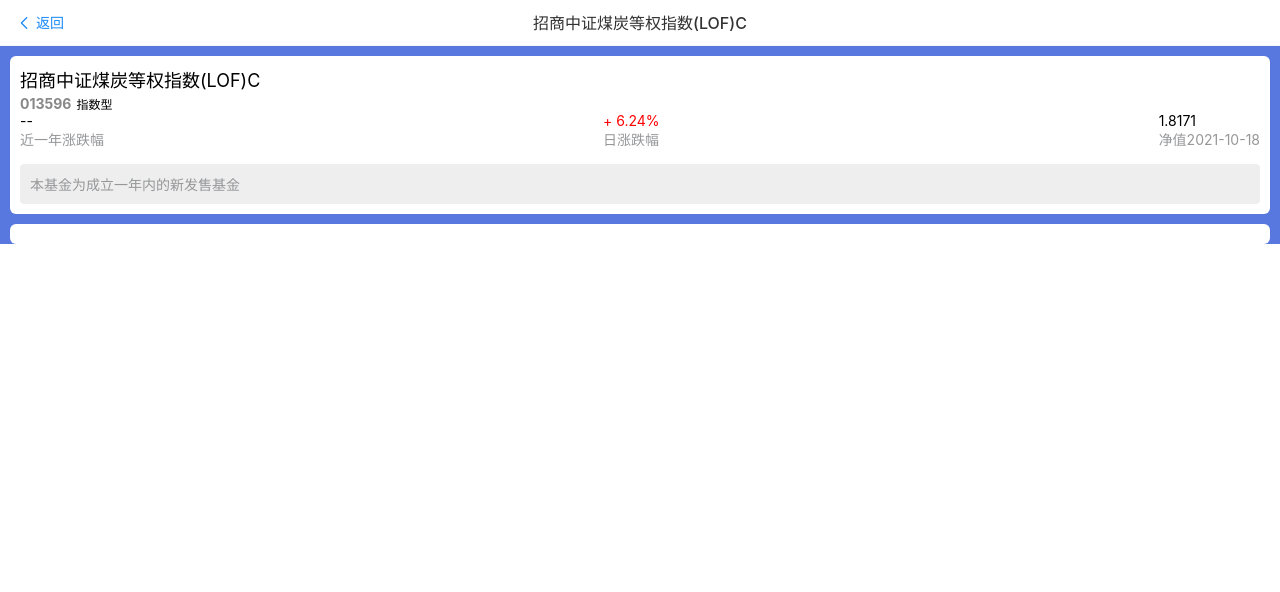
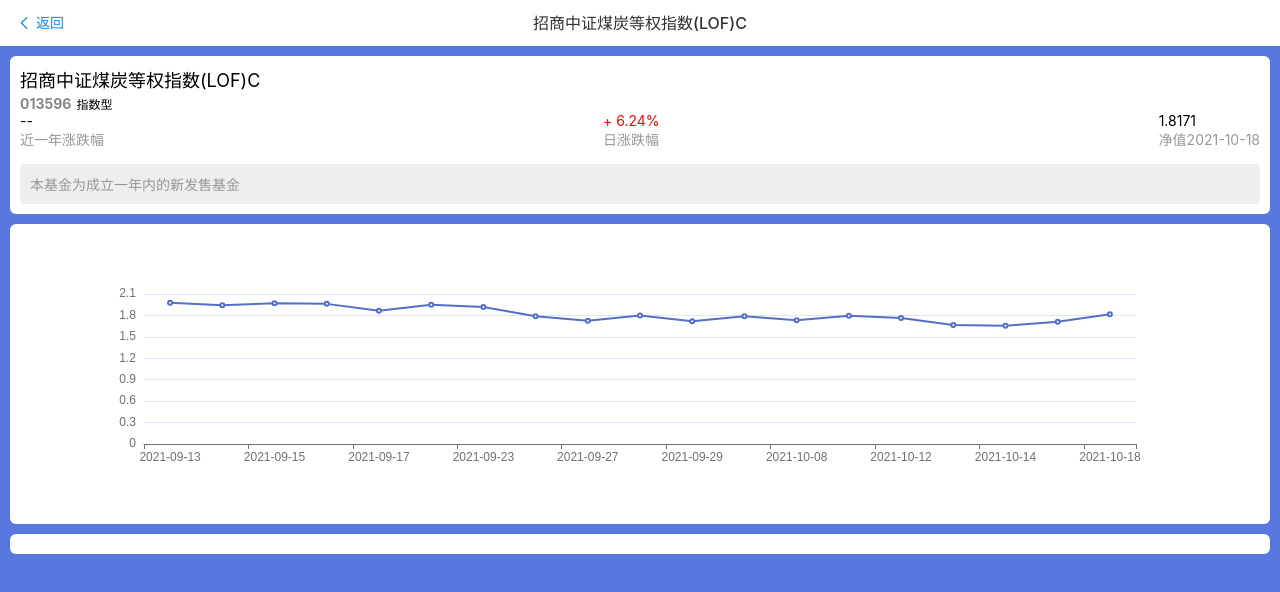
Before and after one commit to 1051029357/fund, a Vue app: page /detail/1 in a window 1280 px wide. Shown: the top 592 px of the page. Built offline with nearby package versions, Linux system fonts and the light colour scheme.

Commit message:
feat 引入echarts

```diff
--- a/package.json
+++ b/package.json
@@ -10,6 +10,7 @@
   "dependencies": {
     "axios": "^0.23.0",
     "core-js": "^3.6.5",
+    "echarts": "^5.2.1",
     "vant": "^3.2.5",
     "vue": "^3.0.0",
     "vue-router": "^4.0.0-0",
--- a/src/views/Detail.vue
+++ b/src/views/Detail.vue
@@ -45,6 +45,7 @@
             <span>本基金为成立一年内的新发售基金</span>
           </div>
         </div>
+        <div class="performance-trend" id="trend"></div>
         <div class="history-networth-box"></div>
       </div>
     </van-pull-refresh>
@@ -54,6 +55,7 @@
 import { reactive, toRefs, onMounted } from "vue";
 //import { getFundDetail } from "@/request/api.js";
 import { useRoute, useRouter } from "vue-router";
+import * as echarts from "echarts";
 export default {
   name: "detail",
   setup() {
@@ -139,6 +141,30 @@
       //    state.fundInfo = res.data;
       //  }
       //});
+
+      let arr = [],
+        arr1 = [];
+      state.fundInfo.totalNetWorthData.forEach((el) => {
+        arr1.push(el[0]);
+        arr.push(el[1]);
+      });
+      var myChart = echarts.init(document.getElementById("trend"));
+      const option = {
+        xAxis: {
+          type: "category",
+          data: arr1,
+        },
+        yAxis: {
+          type: "value",
+        },
+        series: [
+          {
+            data: arr,
+            type: "line",
+          },
+        ],
+      };
+      option && myChart.setOption(option);
     });
 
     //点击返回按钮
@@ -156,6 +182,9 @@
 <style lang="scss" scoped>
 .detail {
   background-color: rgb(88, 120, 224);
+  .van-pull-refresh {
+    height: 100vh;
+  }
   .content {
     margin-top: 56px;
     .info-box {
@@ -200,6 +229,13 @@
         }
       }
     }
+    .performance-trend {
+      border-radius: 6px;
+      padding: 10px;
+      background-color: #fff;
+      margin: 10px 10px 0;
+      height: 300px;
+    }
     .history-networth-box {
       border-radius: 6px;
       padding: 10px;
```
Also changed, not shown: 1 other file (tests, documents, lock files or other folders).
